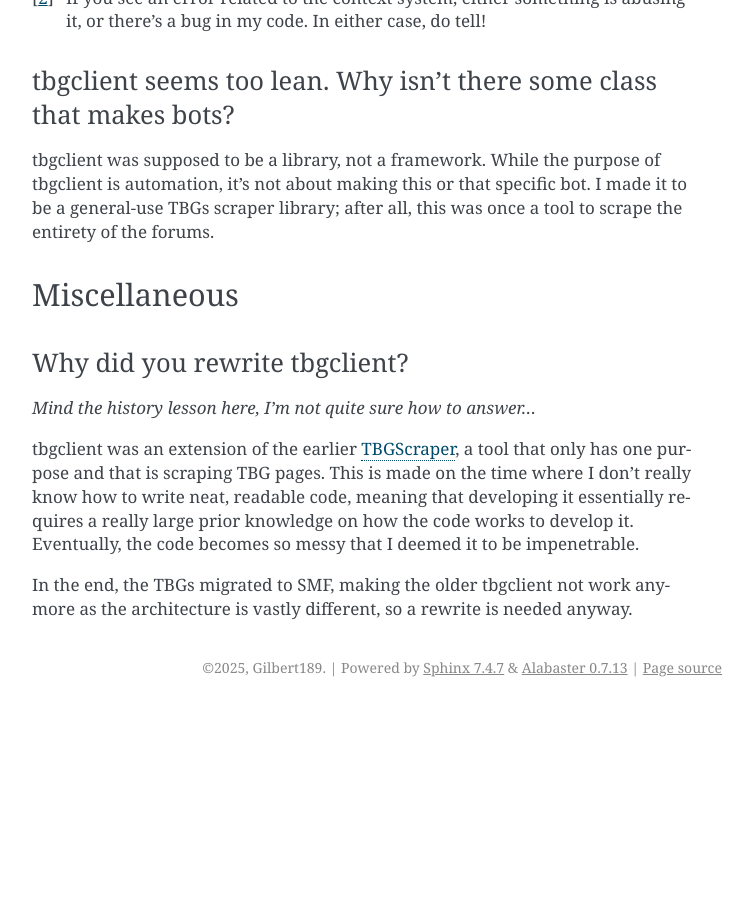
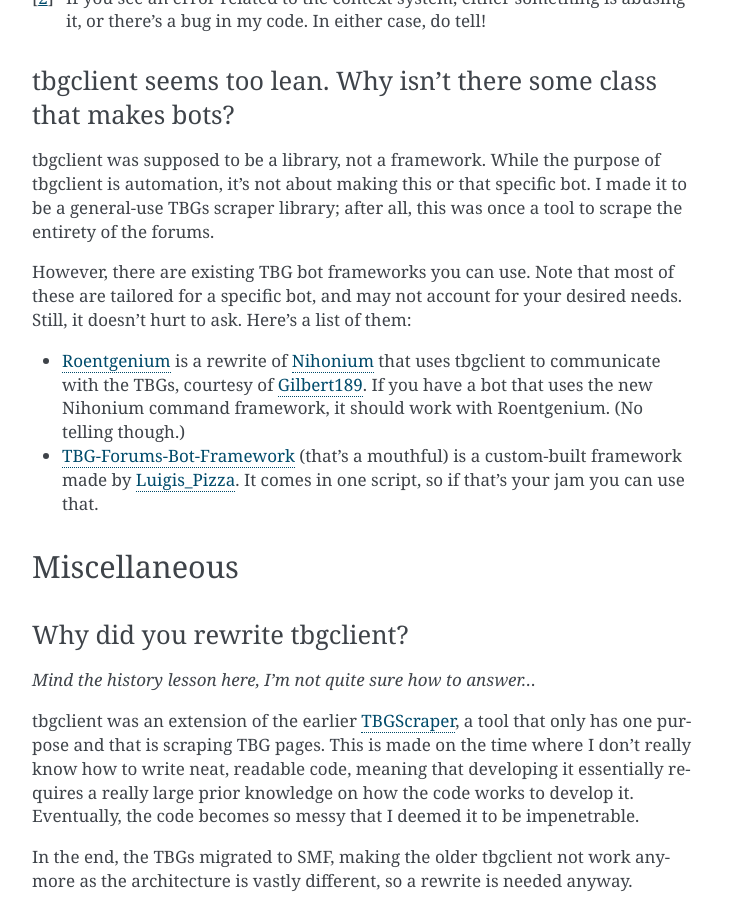
Before and after one commit to tbgers/tbgclient, a Sphinx documentation site: the page built from docs/source/qna.rst, in a window 1280 px wide and 900 px high, scrolled down 2224 px. Shown: the whole window, without its empty margins (388-1140 px from the left). Built offline with Sphinx 7.4.7, drawn with Linux system fonts in a browser that asks for light colours; before the commit the page ends 2931 px from its top, so only the background shows below that.

Commit message:
docs: add a list of bot frameworks

```diff
--- a/docs/source/qna.rst
+++ b/docs/source/qna.rst
@@ -108,6 +108,22 @@
 about making this or that specific bot. I made it to be a general-use TBGs scraper library; after all, this was once
 a tool to scrape the entirety of the forums.
 
+However, there are existing TBG bot frameworks you can use. Note that most of these are tailored for a specific bot,
+and may not account for your desired needs. Still, it doesn't hurt to ask. Here's a list of them:
+
+* `Roentgenium`_ is a rewrite of `Nihonium`_ that uses tbgclient to communicate with the TBGs, courtesy of
+  `Gilbert189`_. If you have a bot that uses the new Nihonium command framework, it should work with Roentgenium.
+  (No telling though.)
+* `TBG-Forums-Bot-Framework`_ (that's a mouthful) is a custom-built framework made by `Luigis_Pizza`_.
+  It comes in one script, so if that's your jam you can use that.
+
+.. _Roentgenium: https://github.com/Gilbert189/Roentgenium
+.. _Nihonium: https://github.com/realicraft/Nihonium
+.. _TBG-Forums-Bot-Framework: https://github.com/PhantomLuigi/TBG-Forums-Bot-Framework
+
+.. _Gilbert189: https://tbgforums.com/forums/index.php?action=profile;u=1672
+.. _Luigis_Pizza: https://tbgforums.com/forums/index.php?action=profile;u=1661
+
 
 Miscellaneous
 =============
```
